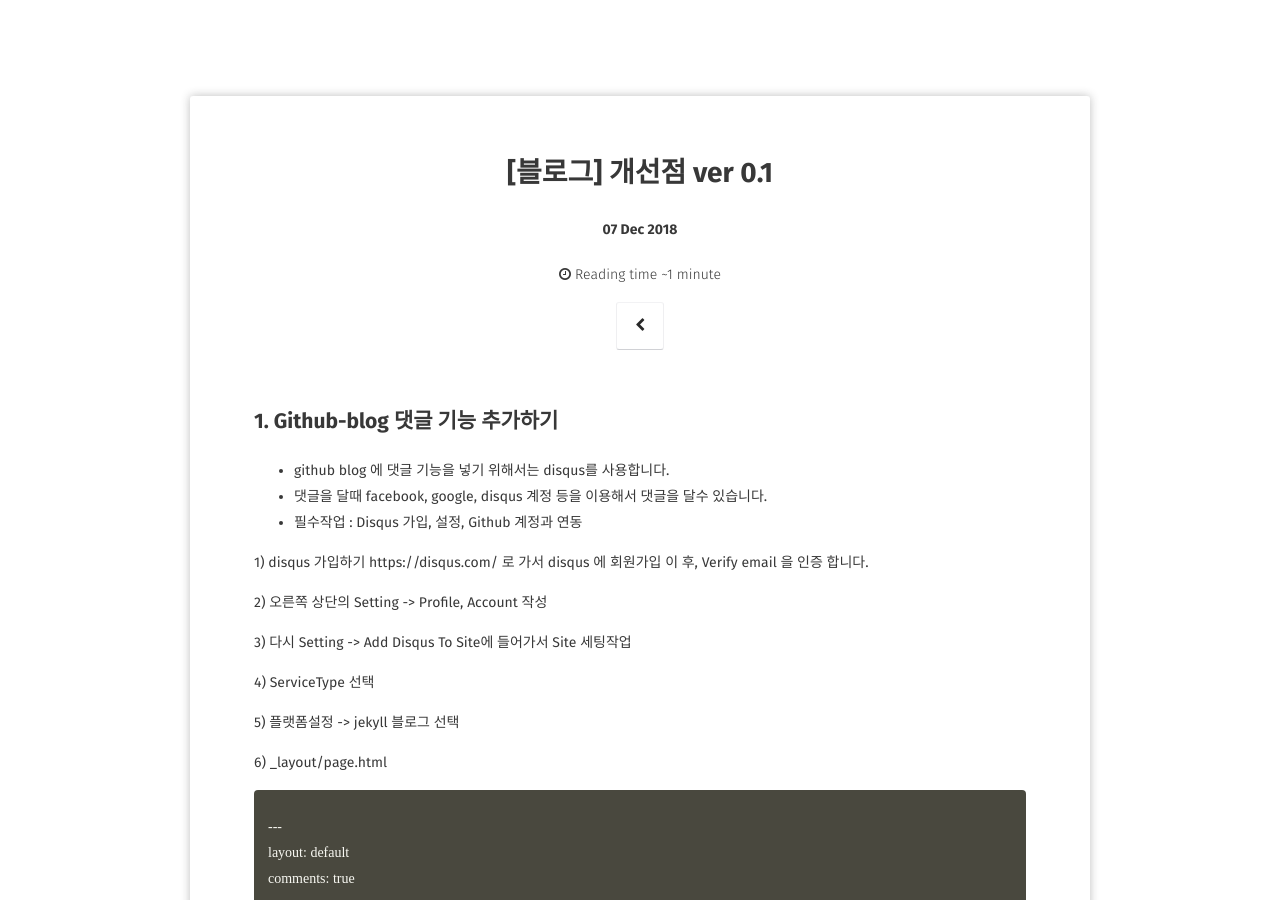
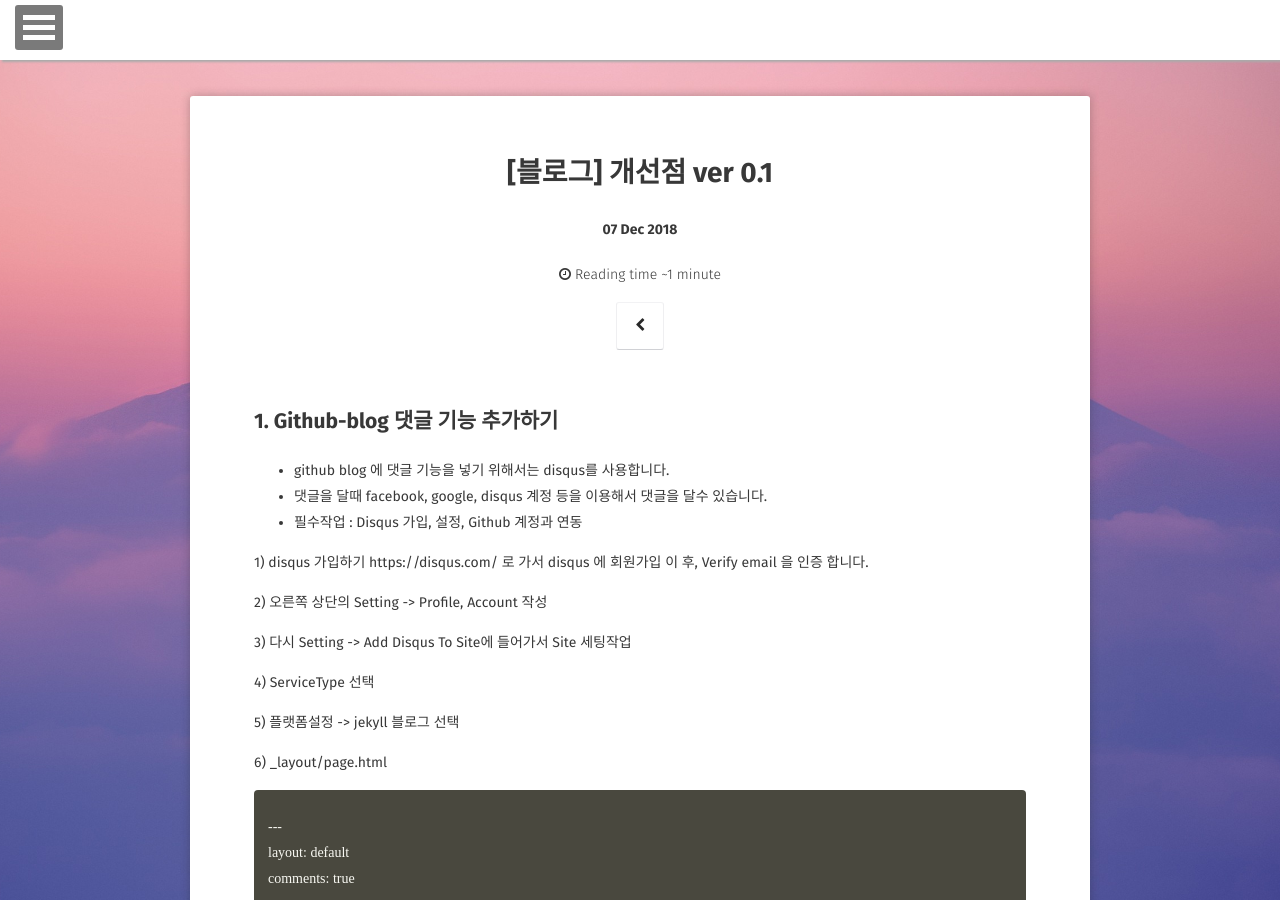
Before and after one commit to choiwono/choiwono.github.io, a Jekyll site: the page built from _posts/2018-12-07-blog_ver1.md, in a window 1280 px wide and 900 px high. Built offline with Jekyll 4.4.1, drawn with Linux system fonts in a browser that asks for light colours; some web fonts are replaced; comment, search, counter and statistics services are not loaded.

Commit message:
Update post.html

```diff
--- a/_layouts/post.html
+++ b/_layouts/post.html
@@ -10,9 +10,10 @@
     {% include head.html %}
 </head>
 <body>
+    <header class="header" role="banner">
     {% include nav.html %}
+    </header>
     <!-- Header -->
-    <header class="header" role="banner">
         <div class="wrapper animated fadeIn">
             <div class="content">
                 <div class="post-title {% if page.feature %} feature {% endif %}">
@@ -39,7 +40,6 @@
             </div>
         </div>
         {% if page.comments and site.disqus_shortname %}<section id="disqus_thread" class="animated fadeInUp"></section><!-- /#disqus_thread -->{% endif %}
-    </header>
     {% include scripts.html %}
     {% if site.mathjax == true %}
     <!-- MathJax -->
```
